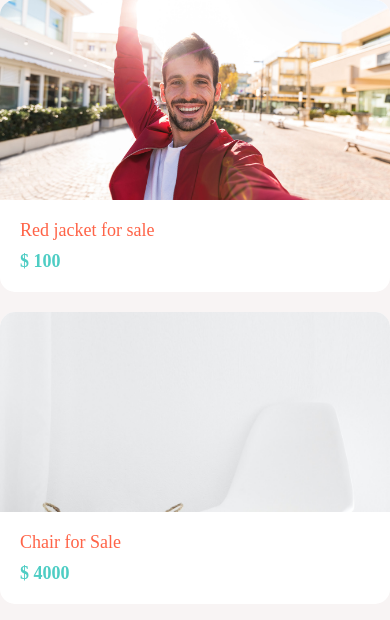
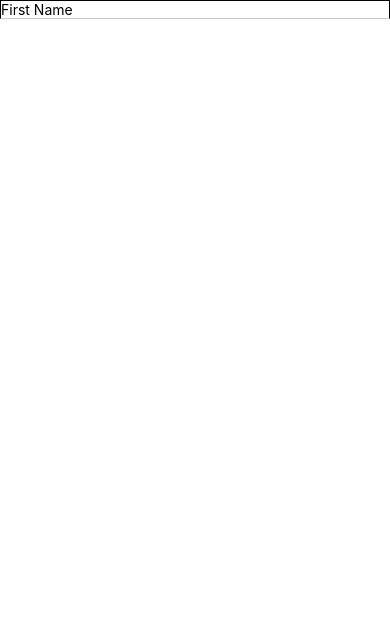
Before and after one commit to Ghauoor/end_the_urge, a React Native app: screen / in a window 390 px wide. Shown: the top 620 px of the page. Built offline with nearby package versions, Linux system fonts and the light colour scheme.

Commit message:
TextInput

```diff
--- a/App.js
+++ b/App.js
@@ -1,14 +1,23 @@
-import React from 'react';
-import {View, StyleSheet} from 'react-native';
-
+import React, {useState} from 'react';
+import {View, StyleSheet, TextInput, Text} from 'react-native';
 import Screen from './src/components/Screen';
-import ListItem from './src/components/ListItem';
-import Icons from './src/components/Icons';
-import AccountScreen from './src/screens/AccountScreen';
-import ListingsScreen from './src/screens/ListingsScreen';
 
 const App = () => {
-  return <ListingsScreen />;
+  const [firstName, setFirstName] = useState('');
+  return (
+    <Screen>
+      <Text>{firstName}</Text>
+      <TextInput
+        onChangeText={text => setFirstName(text)}
+        maxLength={5}
+        secureTextEntry
+        keyboardType="numeric"
+        // clearButtonMode="always"
+        placeholder="First Name"
+        style={{borderBottomColor: '#ccc', borderWidth: 1}}
+      />
+    </Screen>
+  );
 };
 
 const styles = StyleSheet.create({});
--- a/src/screens/ListingsScreen.js
+++ b/src/screens/ListingsScreen.js
@@ -13,9 +13,9 @@
   },
   {
     id: 2,
-    title: 'Chair for Sale',
+    title: 'couch for Sale',
     price: 4000,
-    image: require('../../assets/images/chair.jpg'),
+    image: require('../../assets/images/couch.jpg'),
   },
 ];
 
```
Also changed, not shown: assets/images/couch.jpg (added).
